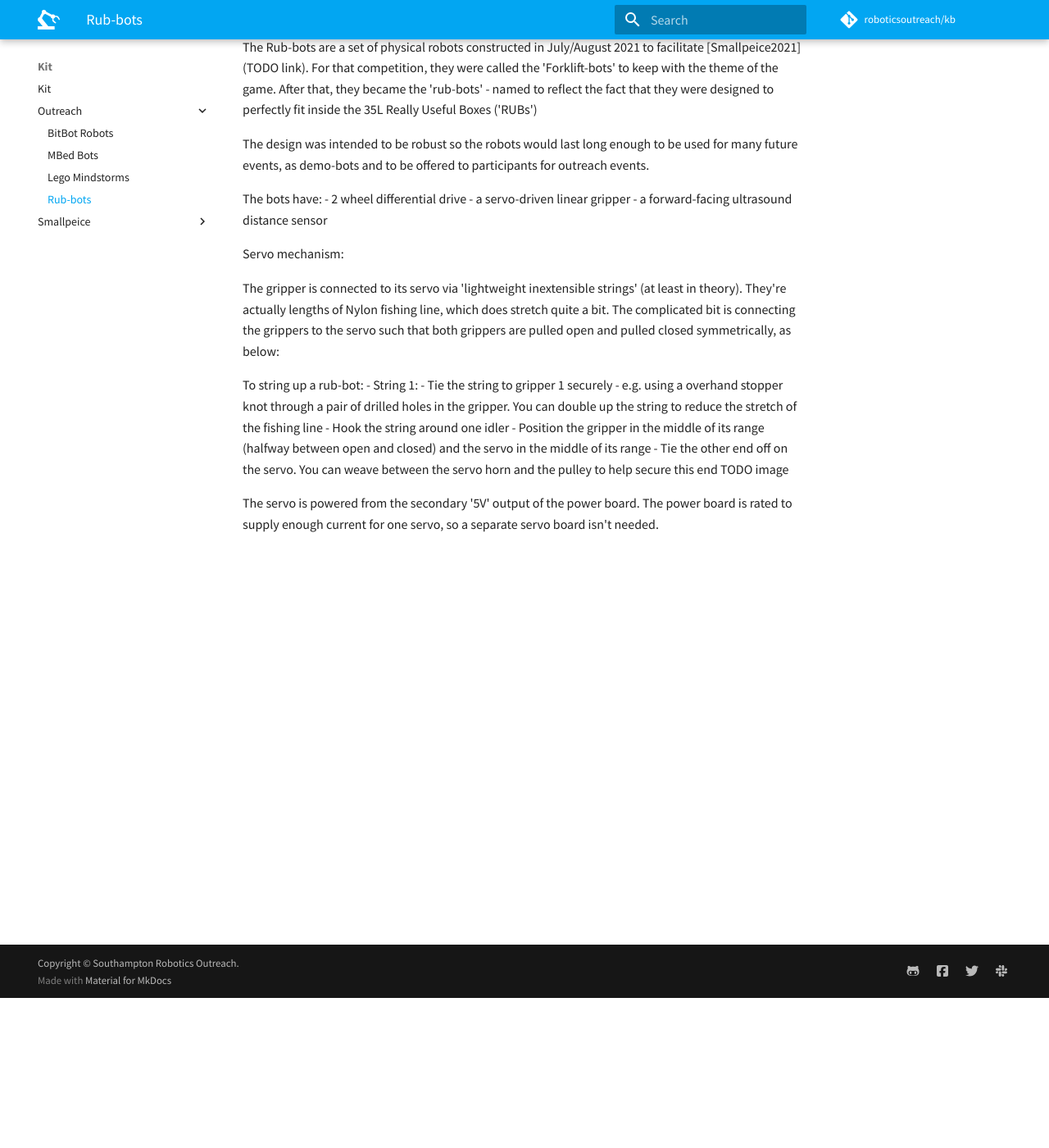
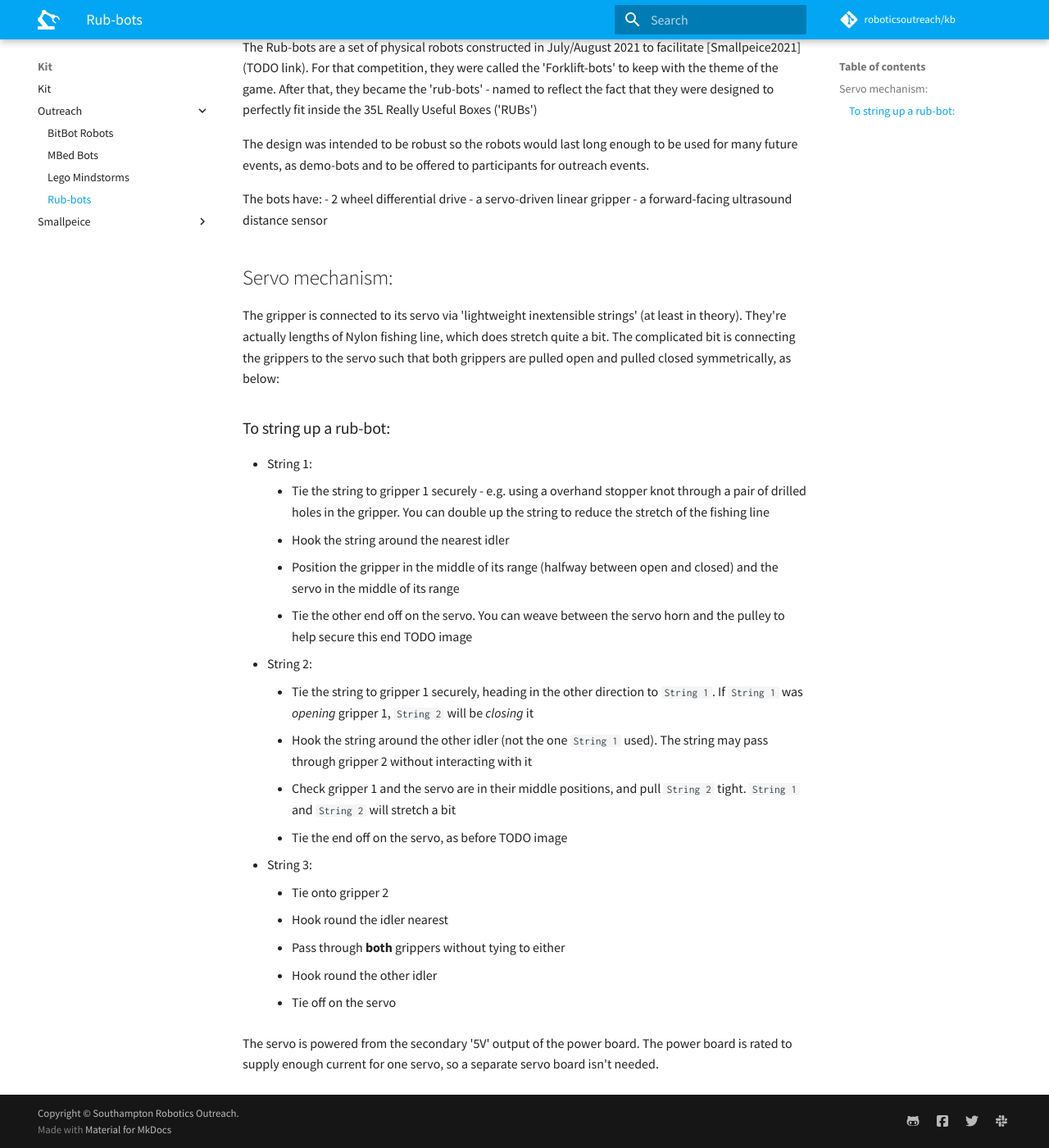
Before and after one commit to roboticsoutreach/kb, an MkDocs documentation site: the page built from docs/kit/outreach/rub-bots.md, in a window 1280 px wide and 1400 px high, scrolled down 183 px. Shown: the whole window at 82% size. Built offline with MkDocs 1.6.1 and Material for MkDocs 9.7.7, drawn with Linux system fonts in a browser that asks for light colours; comment, search, counter and statistics services are not loaded.

Commit message:
string 2, string 3

```diff
--- a/docs/kit/outreach/rub-bots.md
+++ b/docs/kit/outreach/rub-bots.md
@@ -15,19 +15,32 @@ The bots have:
 
 
 
-Servo mechanism:
+## Servo mechanism:
 
 
 
 The gripper is connected to its servo via 'lightweight inextensible strings' (at least in theory). They're actually lengths of Nylon fishing line, which does stretch quite a bit. The complicated bit is connecting the grippers to the servo such that both grippers are pulled open and pulled closed symmetrically, as below:
 
-To string up a rub-bot:
+### To string up a rub-bot:
  - String 1:
     - Tie the string to gripper 1 securely - e.g. using a overhand
     stopper knot through a pair of drilled holes in the gripper. You can double up the string to reduce the stretch of the fishing line
-    - Hook the string around one idler
+    - Hook the string around the nearest idler
     - Position the gripper in the middle of its range (halfway between open and closed) and the servo in the middle of its range
     - Tie the other end off on the servo. You can weave between the servo horn and the pulley to help secure this end
     TODO image
+ - String 2:
+    - Tie the string to gripper 1 securely, heading in the other direction to `String 1`. If `String 1` was *opening* gripper 1, `String 2` will be *closing* it
+    - Hook the string around the other idler (not the one `String 1` used). The string may pass through gripper 2 without interacting with it
+    - Check gripper 1 and the servo are in their middle positions, and pull `String 2` tight. `String 1` and `String 2` will stretch a bit
+    - Tie the end off on the servo, as before
+    TODO image
+ - String 3:
+    - Tie onto gripper 2
+    - Hook round the idler nearest
+    - Pass through **both** grippers without tying to either
+    - Hook round the other idler
+    - Tie off on the servo
+
 
 The servo is powered from the secondary '5V' output of the power board. The power board is rated to supply enough current for one servo, so a separate servo board isn't needed.
```
